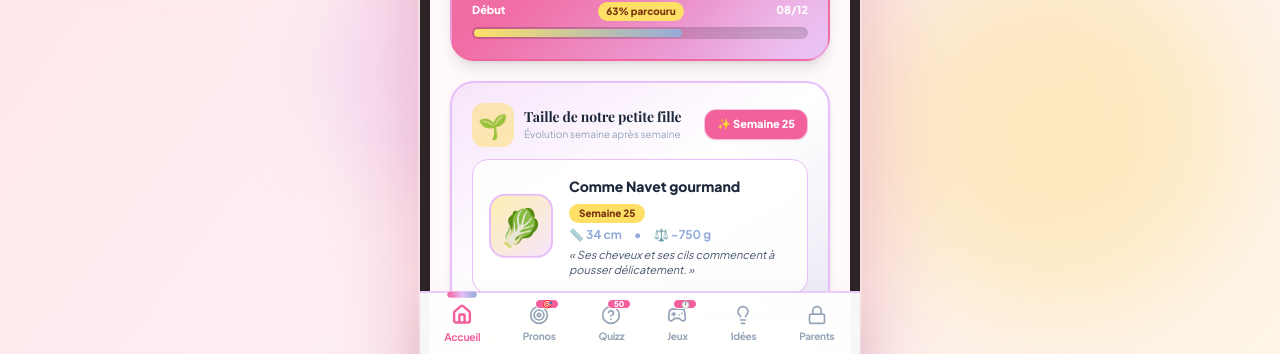
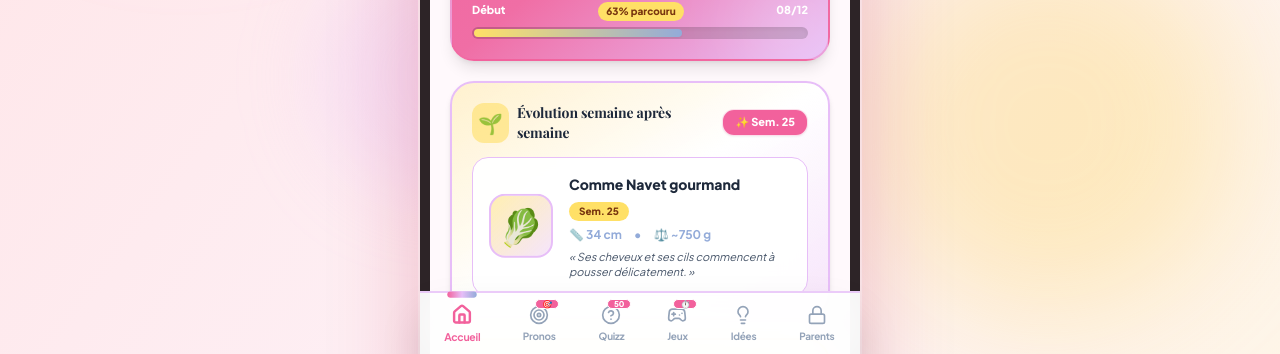
Before and after one commit to celiamen92240/siteliza, a React (Vite) app in the folder frontend/: page / in a window 1280 px wide. Shown: the part 444-798 px from the top of the page. Built offline with nearby package versions, Linux system fonts and the light colour scheme; no server answers; a web font is replaced by a local one.

Commit message:
Design pep's compact evolution bebe Sem. 26 pour Liza & Clement

```diff
--- a/frontend/src/views/HomeView.jsx
+++ b/frontend/src/views/HomeView.jsx
@@ -144,38 +144,34 @@ export default function HomeView({ setTab, onTabChange }) {
         </div>
       </div>
 
-      {/* 2. TAILLE DE BÉBÉ EN FRUITS / LÉGUMES */}
-      <div className="bg-gradient-to-br from-[#E7BEF8]/35 via-white to-[#93ABD9]/20 rounded-3xl p-5 shadow-md border-2 border-[#E7BEF8] space-y-3">
+      {/* 2. ÉVOLUTION DU BÉBÉ (DESIGN COMPACT, ÉPURÉ & PEP'S) */}
+      <div className="bg-gradient-to-br from-[#FFE066]/30 via-white to-[#E7BEF8]/35 rounded-3xl p-5 shadow-md border-2 border-[#E7BEF8] space-y-3.5 relative overflow-hidden">
+        {/* Header Title Row */}
         <div className="flex items-center justify-between gap-2">
-          <div className="flex items-center gap-2.5 min-w-0">
-            <span className="text-2xl p-1.5 bg-[#FFE066]/50 rounded-xl flex-shrink-0">🌱</span>
-            <div className="min-w-0">
-              <h3 className="font-serif text-sm font-bold text-slate-800 truncate">
-                Taille de notre petite fille
-              </h3>
-              <p className="text-[10px] text-slate-400">Évolution semaine après semaine</p>
-            </div>
+          <div className="flex items-center gap-2">
+            <span className="text-xl p-1.5 bg-[#FFE066]/60 rounded-xl shadow-2xs">🌱</span>
+            <h3 className="font-serif text-sm font-black text-slate-800">
+              Évolution semaine après semaine
+            </h3>
           </div>
-
-          {/* Automatic Live Week Badge (Toujours sur une seule ligne) */}
-          <span className="text-[11px] font-black text-white bg-[#F2619C] border border-white/60 rounded-xl px-3 py-1.5 flex items-center gap-1 shadow-sm whitespace-nowrap flex-shrink-0">
-            <span>✨ Semaine {currentWeek}</span>
+          <span className="text-[11px] font-black text-white bg-[#F2619C] border border-white/80 rounded-xl px-3 py-1 flex items-center gap-1 shadow-sm whitespace-nowrap flex-shrink-0">
+            <span>✨ Sem. {currentWeek}</span>
           </span>
         </div>
 
-        {/* Fruit Detail Display */}
-        <div className="bg-white/95 rounded-2xl p-4 border border-[#E7BEF8] flex items-center gap-4 shadow-xs">
+        {/* Fruit Detail Content */}
+        <div className="bg-white/95 backdrop-blur-md rounded-2xl p-4 border border-[#E7BEF8] flex items-center gap-4 shadow-xs">
           <div className="w-16 h-16 rounded-2xl bg-gradient-to-br from-[#FFE066]/50 to-[#E7BEF8]/40 shadow-xs border-2 border-[#E7BEF8] flex items-center justify-center text-4xl flex-shrink-0 animate-bounce-subtle">
             {fruitInfo.emoji}
           </div>
 
-          <div className="space-y-1 min-w-0">
+          <div className="space-y-1.5 min-w-0 flex-1">
             <div className="flex items-center gap-2 flex-wrap">
               <span className="font-extrabold text-sm text-slate-800">
                 Comme {fruitInfo.fruit}
               </span>
               <span className="text-[10px] bg-[#FFE066] text-[#78350f] px-2.5 py-0.5 rounded-full font-extrabold whitespace-nowrap flex-shrink-0">
-                Semaine {currentWeek}
+                Sem. {currentWeek}
               </span>
             </div>
 
```
Also changed, not shown: 5 other files (tests, documents, lock files or other folders).
